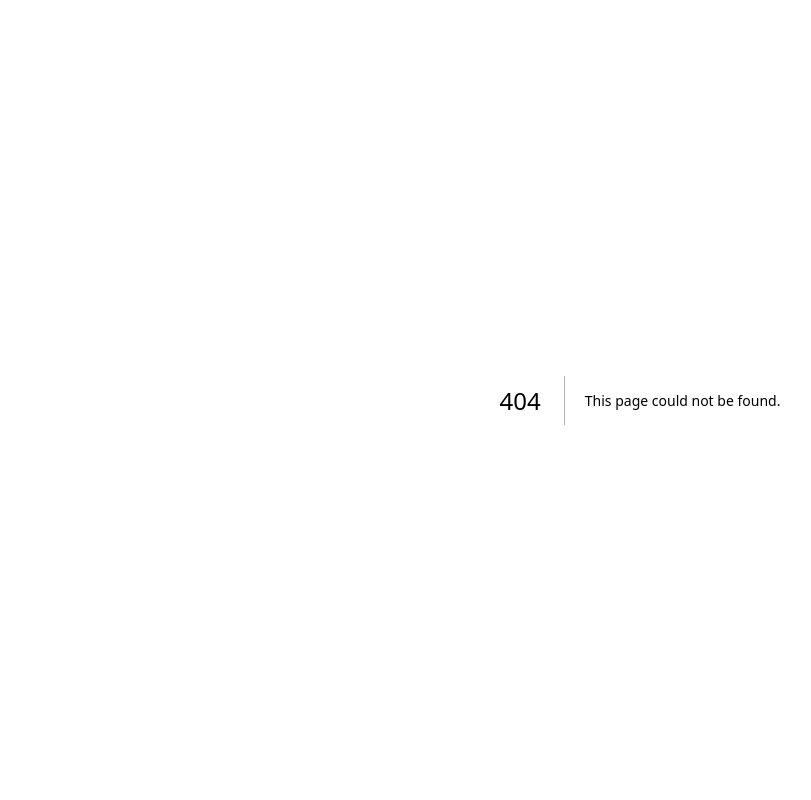
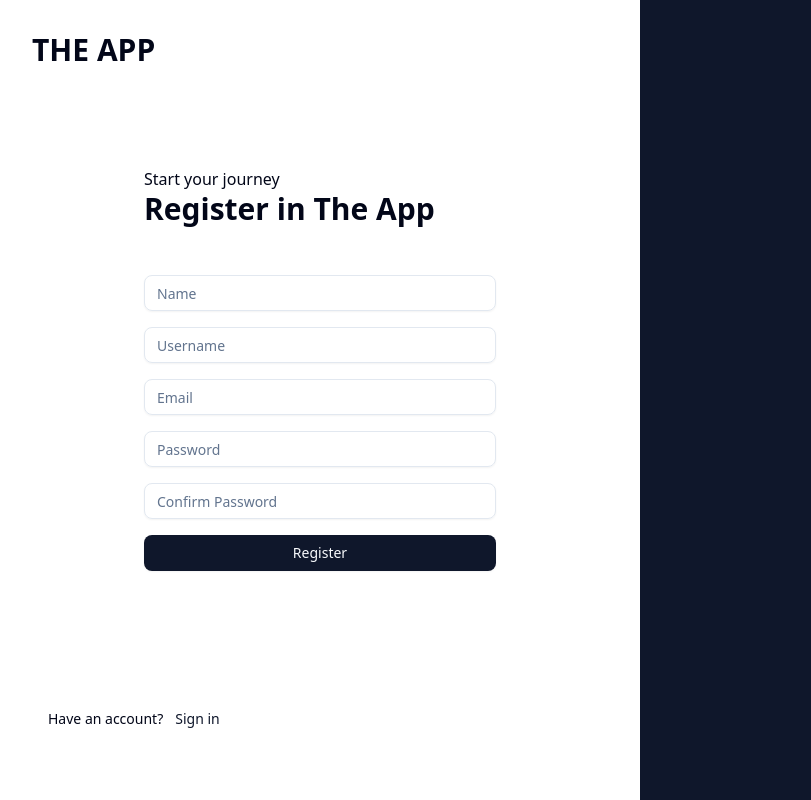
Before and after one commit to Md-Ala-Uddin/itransition-task4, a Next.js app: page /register in a window 1280 px wide. Before the commit this address had no page. Shown: the whole page, without its empty margins (0-811 px from the left). Built offline with nearby package versions, Linux system fonts and the light colour scheme.

Commit message:
feat: add authentication uis

```diff
--- /dev/null
+++ b/app/(auth)/forget-password/page.tsx
@@ -0,0 +1,17 @@
+import ForgetPasswordForm from "@/app/ui/forms/forget-password-form";
+export default function ForgetPassword() {
+    return (
+        <>
+            {/* card */}
+            <div className="w-sm p-4 flex flex-col items-center justify-center h-full">
+                <header className="w-full mb-8 flex flex-col items-center md:items-start">
+                    <h1 className="text-3xl font-bold mb-4">Reset Your Password</h1>
+                    <p>
+                        Enter your user account's verified email address and we will send you a password reset link.
+                    </p>
+                </header>
+                <ForgetPasswordForm />
+            </div>
+        </>
+    );
+}
--- /dev/null
+++ b/app/(auth)/layout.tsx
@@ -0,0 +1,21 @@
+import Logo from '@/app/ui/logo';
+export default function AuthLayout({
+    children,
+}: {
+    children: React.ReactNode;
+}) {
+    return (
+        <main className="w-full h-screen flex flex-col md:flex-row-reverse">
+            {/* right */}
+            <div className="hidden md:block md:basis-1/2 md:h-full bg-primary"></div>
+
+            {/* left  */}
+            <div className="basis-full md:basis-1/2 grow h-full p-8 flex flex-col items-center justify-center">
+                <div className="w-full flex justify-center md:justify-start">
+                    <Logo/>
+                </div>
+                {children}
+            </div>
+        </main>
+    );
+}
--- /dev/null
+++ b/app/(auth)/login/page.tsx
@@ -0,0 +1,41 @@
+import Image from "next/image";
+import LoginForm from "@/app/ui/forms/login-form";
+import Link from "next/link";
+import { buttonVariants } from "@/components/ui/button";
+
+export default function Page() {
+    return (
+        <>
+            {/* card */}
+            <div className="w-sm p-4 flex flex-col items-center justify-center h-full">
+                <header className="w-full mb-8 flex flex-col items-center md:items-start">
+                    <p>Start your journey</p>
+                    <h1 className="text-3xl font-bold mb-4">Sign in The App</h1>
+                </header>
+                <LoginForm />
+            </div>
+
+            {/* footer */}
+            <div className="w-full h-30 flex flex-col md:flex-row-reverse justify-start md:justify-between items-center px-4 text-sm">
+                <Link
+                    href="/forget-password"
+                    className={buttonVariants({ variant: "link", size: "sm" })}
+                >
+                    Forgot password?
+                </Link>
+                <p>
+                    Don't have an account?{" "}
+                    <Link
+                        href="/register"
+                        className={buttonVariants({
+                            variant: "link",
+                            size: "sm",
+                        })}
+                    >
+                        Sign up
+                    </Link>
+                </p>
+            </div>
+        </>
+    );
+}
--- /dev/null
+++ b/app/(auth)/register/page.tsx
@@ -0,0 +1,37 @@
+import Image from "next/image";
+import RegisterForm from "@/app/ui/forms/register-form";
+import Link from "next/link";
+import { buttonVariants } from "@/components/ui/button";
+
+export default function Page() {
+    return (
+        <>
+            {/* card */}
+            <div className="w-sm p-4 flex flex-col items-center justify-center h-full">
+                <header className="w-full mb-8 flex flex-col items-center md:items-start">
+                    <p>Start your journey</p>
+                    <h1 className="text-3xl font-bold mb-4">
+                        Register in The App
+                    </h1>
+                </header>
+                <RegisterForm />
+            </div>
+
+            {/* footer */}
+            <div className="w-full h-30 flex flex-col md:flex-row justify-start md:justify-between items-center px-4 text-sm">
+                <p>
+                    Have an account?
+                    <Link
+                        href="/login"
+                        className={buttonVariants({
+                            variant: "link",
+                            size: "sm",
+                        })}
+                    >
+                        Sign in
+                    </Link>
+                </p>
+            </div>
+        </>
+    );
+}
--- /dev/null
+++ b/app/(auth)/reset-password/page.tsx
@@ -0,0 +1,15 @@
+import ResetPasswordForm from "@/app/ui/forms/reset-password-form";
+
+export default function ResetPassword() {
+    return (
+        <>
+            {/* card */}
+            <div className="w-sm p-4 flex flex-col items-center justify-center h-full">
+                <header className="w-full mb-8 flex flex-col items-center md:items-start">
+                    <h1 className="text-3xl font-bold mb-4">Reset Password</h1>
+                </header>
+                <ResetPasswordForm />
+            </div>
+        </>
+    );
+}
--- /dev/null
+++ b/app/ui/forms/forget-password-form.tsx
@@ -0,0 +1,11 @@
+import { Button } from "@/components/ui/button";
+import { Input } from "@/components/ui/input";
+
+export default function ForgetPasswordForm() {
+    return (
+        <form className="w-full flex flex-col gap-4">
+            <Input type="text" name="email" placeholder="email" />
+            <Button type="submit">Send</Button>
+        </form>
+    );
+}
--- /dev/null
+++ b/app/ui/forms/login-form.tsx
@@ -0,0 +1,19 @@
+import { Button } from "@/components/ui/button";
+import { Checkbox } from "@/components/ui/checkbox";
+import { Input } from "@/components/ui/input";
+export default function LoginForm() {
+    return (
+        <form className="w-full flex flex-col gap-4">
+            <Input type="text" name="username" placeholder="Username" />
+            <Input type="password" name="password" placeholder="Password" />
+            <div className="w-full flex justify-start gap-3">
+                <Checkbox id="rememberme" name="rememberme" />
+                <label htmlFor="rememberme" className=" text-sm">
+                    {" "}
+                    Remember me
+                </label>
+            </div>
+            <Button type="submit">Login</Button>
+        </form>
+    );
+}
--- /dev/null
+++ b/app/ui/forms/register-form.tsx
@@ -0,0 +1,15 @@
+import { Button } from "@/components/ui/button";
+import { Checkbox } from "@/components/ui/checkbox";
+import { Input } from "@/components/ui/input";
+export default function RegisterForm() {
+    return (
+        <form className="w-full flex flex-col gap-4">
+            <Input type="text" name="name" placeholder="Name" />
+            <Input type="text" name="username" placeholder="Username" />
+            <Input type="text" name="email" placeholder="Email" />
+            <Input type="password" name="password" placeholder="Password" />
+            <Input type="password" name="confirm_password" placeholder="Confirm Password" />
+            <Button type="submit">Register</Button>
+        </form>
+    );
+}
--- /dev/null
+++ b/app/ui/forms/reset-password-form.tsx
@@ -0,0 +1,12 @@
+import { Button } from "@/components/ui/button";
+import { Input } from "@/components/ui/input";
+
+export default function ResetPasswordForm() {
+    return (
+        <form className="w-full flex flex-col gap-4">
+            <Input type="password" name="password" placeholder="New Password" />
+            <Input type="password" name="confirm_password" placeholder="Confirm Password" />
+            <Button type="submit">Reset</Button>
+        </form>
+    );
+}
--- /dev/null
+++ b/app/ui/logo.tsx
@@ -0,0 +1,3 @@
+export default function Logo() {
+    return <h1 className="text-3xl font-bold uppercase bg-gradient-to-b">THE APP</h1>
+}
```
